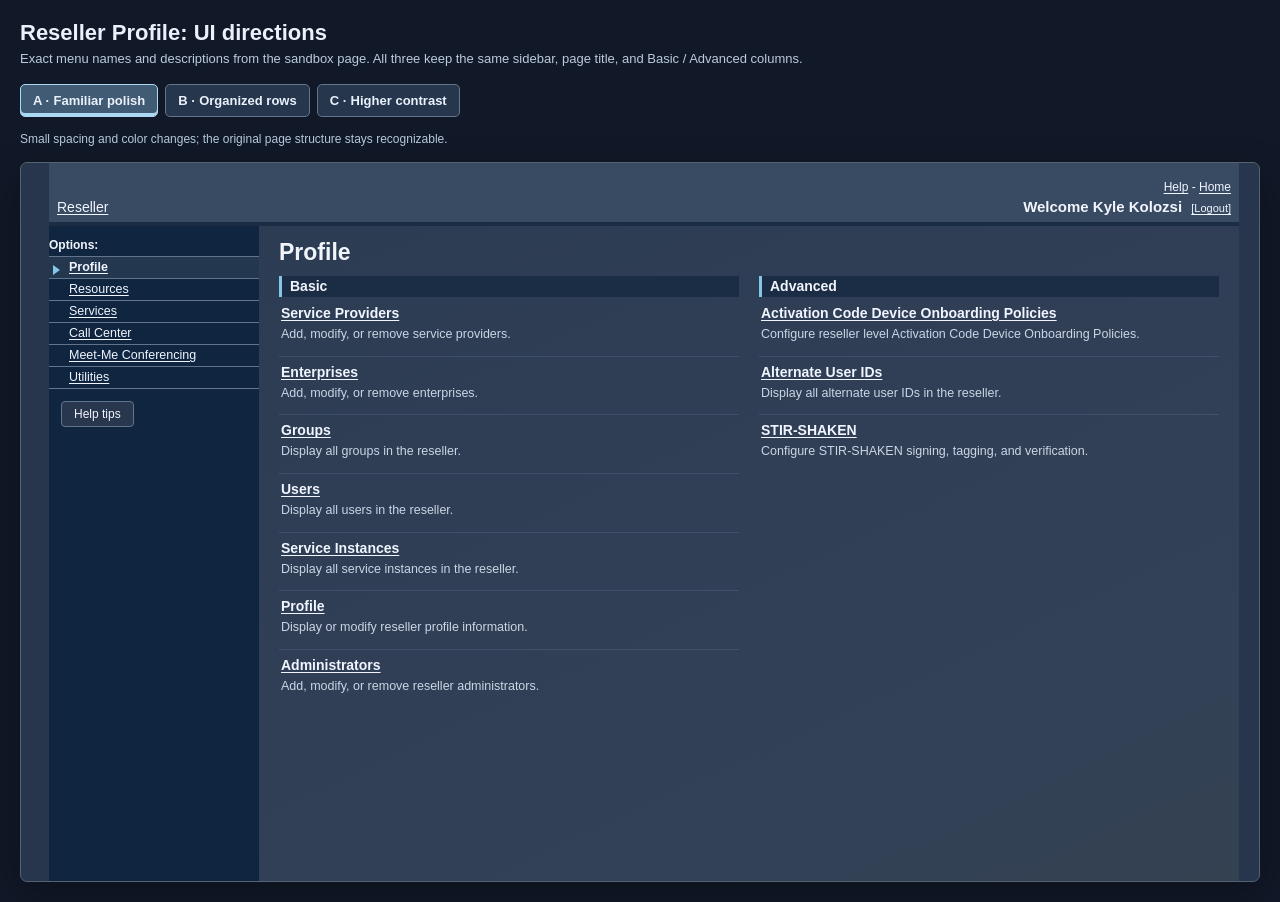
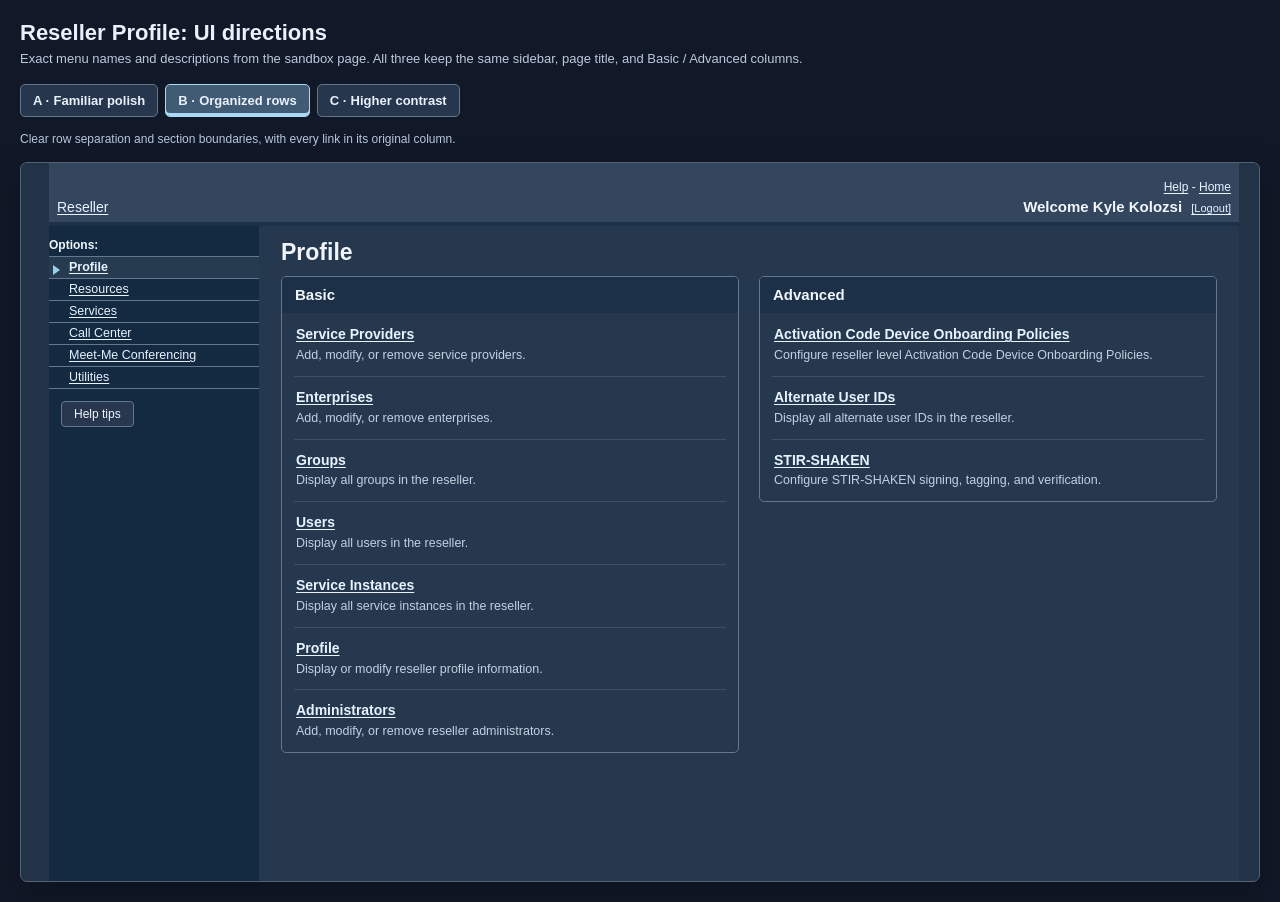
Before and after one commit to KeelrLeek/Modern-Commpilot, a browser extension: page dev-preview/reseller-profile-ui-mockups.html in a window 1280 px wide. Drawn offline with Linux system fonts and the light colour scheme.

Commit message:
Apply organized rows theme across CommPilot

```diff
--- a/dev-preview/reseller-profile-ui-mockups.html
+++ b/dev-preview/reseller-profile-ui-mockups.html
@@ -102,13 +102,13 @@
     <div class="preview-head">
       <div><h1>Reseller Profile: UI directions</h1><p>Exact menu names and descriptions from the sandbox page. All three keep the same sidebar, page title, and Basic / Advanced columns.</p></div>
       <div class="choices" role="group" aria-label="Choose a design direction">
-        <button type="button" data-choice="familiar" aria-pressed="true">A · Familiar polish</button>
-        <button type="button" data-choice="organized" aria-pressed="false">B · Organized rows</button>
+        <button type="button" data-choice="familiar" aria-pressed="false">A · Familiar polish</button>
+        <button type="button" data-choice="organized" aria-pressed="true">B · Organized rows</button>
         <button type="button" data-choice="contrast" aria-pressed="false">C · Higher contrast</button>
       </div>
     </div>
-    <p class="preview-note" id="design-note" aria-live="polite">Small spacing and color changes; the original page structure stays recognizable.</p>
-    <div class="app" id="mock-app" data-variant="familiar">
+    <p class="preview-note" id="design-note" aria-live="polite">Clear row separation and section boundaries, with every link in its original column.</p>
+    <div class="app" id="mock-app" data-variant="organized">
       <header class="cp-header">
         <a class="crumb" href="#">Reseller</a>
         <div class="cp-account"><span class="tiny"><a href="#">Help</a> - <a href="#">Home</a></span><strong>Welcome Kyle Kolozsi <a href="#">[Logout]</a></strong></div>
--- a/package.json
+++ b/package.json
@@ -1,6 +1,6 @@
 {
   "name": "broadworks-enhancer-pjax-preview",
-  "version": "0.3.40",
+  "version": "0.3.41",
   "description": "Native CommPilot improvements with PJAX navigation",
   "private": true,
   "scripts": {
--- /dev/null
+++ b/src/content/native-theme.css
@@ -0,0 +1,172 @@
+/* Organized rows: a shared CommPilot skin that keeps the native page structure. */
+body[id="initBody.menuTemplate"] {
+  --cp-outer: #223247;
+  --cp-top: #34465e;
+  --cp-side: #132a41;
+  --cp-main: #25384e;
+  --cp-section: #1c3047;
+  --cp-line: #63778e;
+  --cp-row-line: rgba(187, 205, 225, .16);
+  --cp-text: #f1f5fb;
+  --cp-muted: #c4d1e1;
+  --cp-link: #e8f3ff;
+  --cp-accent: #95d2e9;
+  margin: 0 !important;
+  padding: 0;
+  background: var(--cp-outer);
+  color: var(--cp-text);
+  font: 13px Arial, Helvetica, sans-serif;
+}
+
+body[id="initBody.menuTemplate"] td,
+body[id="initBody.menuTemplate"] th {
+  color: var(--cp-text);
+  font-family: Arial, Helvetica, sans-serif;
+  font-size: 13px;
+}
+
+body[id="initBody.menuTemplate"] a {
+  color: var(--cp-link);
+  text-underline-offset: 2px;
+}
+
+body[id="initBody.menuTemplate"] a:hover { color: var(--cp-accent); }
+body[id="initBody.menuTemplate"] a:focus-visible,
+body[id="initBody.menuTemplate"] input:focus-visible,
+body[id="initBody.menuTemplate"] select:focus-visible,
+body[id="initBody.menuTemplate"] button:focus-visible {
+  outline: 2px solid var(--cp-accent);
+  outline-offset: 2px;
+}
+
+/* The existing header, sidebar, and content cells remain in their native table. */
+body[id="initBody.menuTemplate"] .headerBar,
+body[id="initBody.menuTemplate"] .headerBarWelcome { background: var(--cp-top); color: var(--cp-text); }
+body[id="initBody.menuTemplate"] .headerBar { border-bottom: 3px solid var(--cp-section); }
+body[id="initBody.menuTemplate"] img[src$="/conf/clientLogo.gif"] {
+  filter: grayscale(1) invert(1);
+  mix-blend-mode: screen;
+}
+body[id="initBody.menuTemplate"] .headerAuthLevel,
+body[id="initBody.menuTemplate"] .headerAuthLevelLink,
+body[id="initBody.menuTemplate"] .headerLink { color: var(--cp-link); }
+body[id="initBody.menuTemplate"] td.headandfoot[width="18%"] {
+  background: var(--cp-side);
+  border-radius: 5px 0 0 0;
+}
+body[id="initBody.menuTemplate"] td[width="82%"][valign="top"] {
+  background: var(--cp-main);
+  padding: 0 14px 28px;
+  border-radius: 5px 5px 0 0;
+}
+body[id="initBody.menuTemplate"] .navOptions {
+  background: var(--cp-side);
+  color: var(--cp-text);
+  border-bottom: 1px solid var(--cp-line);
+}
+body[id="initBody.menuTemplate"] td.leftnavfolder,
+body[id="initBody.menuTemplate"] td.leftnavfolderopen {
+  background: var(--cp-side);
+  border-bottom: 1px solid var(--cp-line);
+  padding-top: 3px;
+  padding-bottom: 4px;
+}
+body[id="initBody.menuTemplate"] td.leftnavfolderopen { background: #254057; }
+body[id="initBody.menuTemplate"] a.leftnavfolder,
+body[id="initBody.menuTemplate"] a.leftnavfolderopen {
+  background: transparent;
+  color: var(--cp-link);
+}
+body[id="initBody.menuTemplate"] .screenName {
+  color: var(--cp-text);
+  font-size: 23px;
+}
+body[id="initBody.menuTemplate"] .tip { color: var(--cp-muted); }
+
+/* Folder pages: Basic and Advanced keep the original columns and link order. */
+body[id="initBody.menuTemplate"] td[width="50%"][valign="TOP"] > table:has(> tbody > tr > td.menuCategory) {
+  background: var(--cp-main);
+  border: 1px solid var(--cp-line);
+  border-radius: 5px;
+  border-spacing: 0;
+  overflow: hidden;
+}
+body[id="initBody.menuTemplate"] td[width="50%"][valign="TOP"]:first-child { padding-right: 9px; }
+body[id="initBody.menuTemplate"] td[width="50%"][valign="TOP"]:last-child { padding-left: 9px; }
+body[id="initBody.menuTemplate"] .menuCategory {
+  background: var(--cp-section);
+  color: var(--cp-text);
+  font-size: 15px;
+  padding: 9px 13px;
+}
+body[id="initBody.menuTemplate"] td[width="50%"][valign="TOP"] > table tr:has(> td[height="5"]) { display: none; }
+body[id="initBody.menuTemplate"] td[width="50%"][valign="TOP"] > table tr:has(a.navMenuItem) > td {
+  padding: 12px 13px 0;
+}
+body[id="initBody.menuTemplate"] td[width="50%"][valign="TOP"] > table tr:has(a.navMenuItem) + tr > td {
+  padding: 4px 13px 11px;
+  border-bottom: 1px solid var(--cp-row-line);
+  color: var(--cp-muted);
+  line-height: 1.35;
+}
+body[id="initBody.menuTemplate"] td[width="50%"][valign="TOP"] > table tr:has(a.navMenuItem):last-of-type + tr > td {
+  border-bottom: 0;
+}
+body[id="initBody.menuTemplate"] a.navMenuItem { color: var(--cp-link); font-size: 14px; }
+
+/* Search, result, and edit pages share the same restrained palette. */
+body[id="initBody.menuTemplate"] .buttonbar,
+body[id="initBody.menuTemplate"] .headandfoot { background: var(--cp-side); color: var(--cp-text); }
+body[id="initBody.menuTemplate"] .enduserbody,
+body[id="initBody.menuTemplate"] td.unselected,
+body[id="initBody.menuTemplate"] tr.unselected,
+body[id="initBody.menuTemplate"] tr.hilite,
+body[id="initBody.menuTemplate"] a.tableLink {
+  background: #223246;
+  color: var(--cp-text);
+}
+body[id="initBody.menuTemplate"] .listHeader,
+body[id="initBody.menuTemplate"] a.listSortHeader {
+  background: #34465a;
+  color: var(--cp-text);
+}
+body[id="initBody.menuTemplate"] tr[id^="Row"] > td {
+  padding-top: 5px;
+  padding-bottom: 5px;
+  border-bottom: 1px solid var(--cp-row-line);
+}
+body[id="initBody.menuTemplate"] td.tabActive { background: var(--cp-section); color: var(--cp-text); }
+body[id="initBody.menuTemplate"] td.tab { background: #43566d; color: var(--cp-text); }
+body[id="initBody.menuTemplate"] .tab a { color: var(--cp-link); }
+body[id="initBody.menuTemplate"] fieldset { border: 1px solid var(--cp-line); }
+body[id="initBody.menuTemplate"] legend { color: var(--cp-muted); }
+body[id="initBody.menuTemplate"] input:not([type="hidden"]):not([type="checkbox"]):not([type="radio"]):not(.bw-select-trigger),
+body[id="initBody.menuTemplate"] select,
+body[id="initBody.menuTemplate"] textarea,
+body[id="initBody.menuTemplate"] button:not(.bw-select-trigger) {
+  background: #2c3545;
+  border: 1px solid #8190a2;
+  border-radius: 4px;
+  color: var(--cp-text);
+  font: 13px Arial, Helvetica, sans-serif;
+}
+body[id="initBody.menuTemplate"] input[type="button"],
+body[id="initBody.menuTemplate"] input[type="submit"],
+body[id="initBody.menuTemplate"] button:not(.bw-select-trigger) { cursor: pointer; }
+body[id="initBody.menuTemplate"] input:disabled,
+body[id="initBody.menuTemplate"] select:disabled,
+body[id="initBody.menuTemplate"] button:disabled { opacity: .55; cursor: default; }
+body[id="initBody.menuTemplate"] .error { background: #40292f; border-color: #d97b83; color: #ffced0; }
+body[id="initBody.menuTemplate"] .warning { background: #493e2b; border-color: #dcb274; color: #ffe0ae; }
+body[id="initBody.menuTemplate"] .informational { background: #203a4d; border-color: #81b9d3; color: #d9f3ff; }
+
+@media (max-width: 1100px) {
+  body[id="initBody.menuTemplate"] td.headandfoot[width="18%"] { width: 105px; }
+  body[id="initBody.menuTemplate"] td.leftnavfolder,
+  body[id="initBody.menuTemplate"] td.leftnavfolderopen {
+    padding-left: 4px;
+    padding-right: 4px;
+    white-space: normal !important;
+  }
+  body[id="initBody.menuTemplate"] td[width="82%"][valign="top"] { padding-left: 4px; padding-right: 4px; }
+}
```
Also changed, not shown: README.md, manifest.json, src/content/pjax.js, 3 other files.
